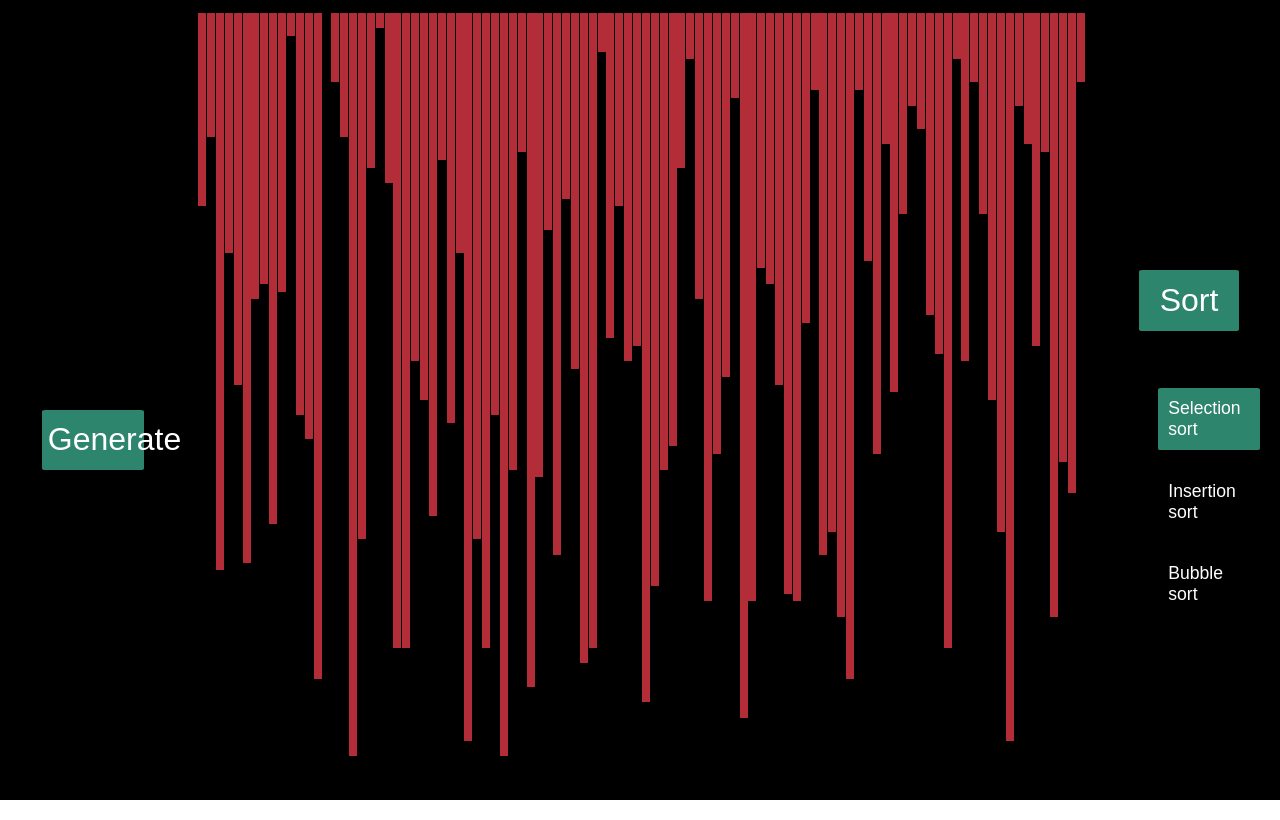
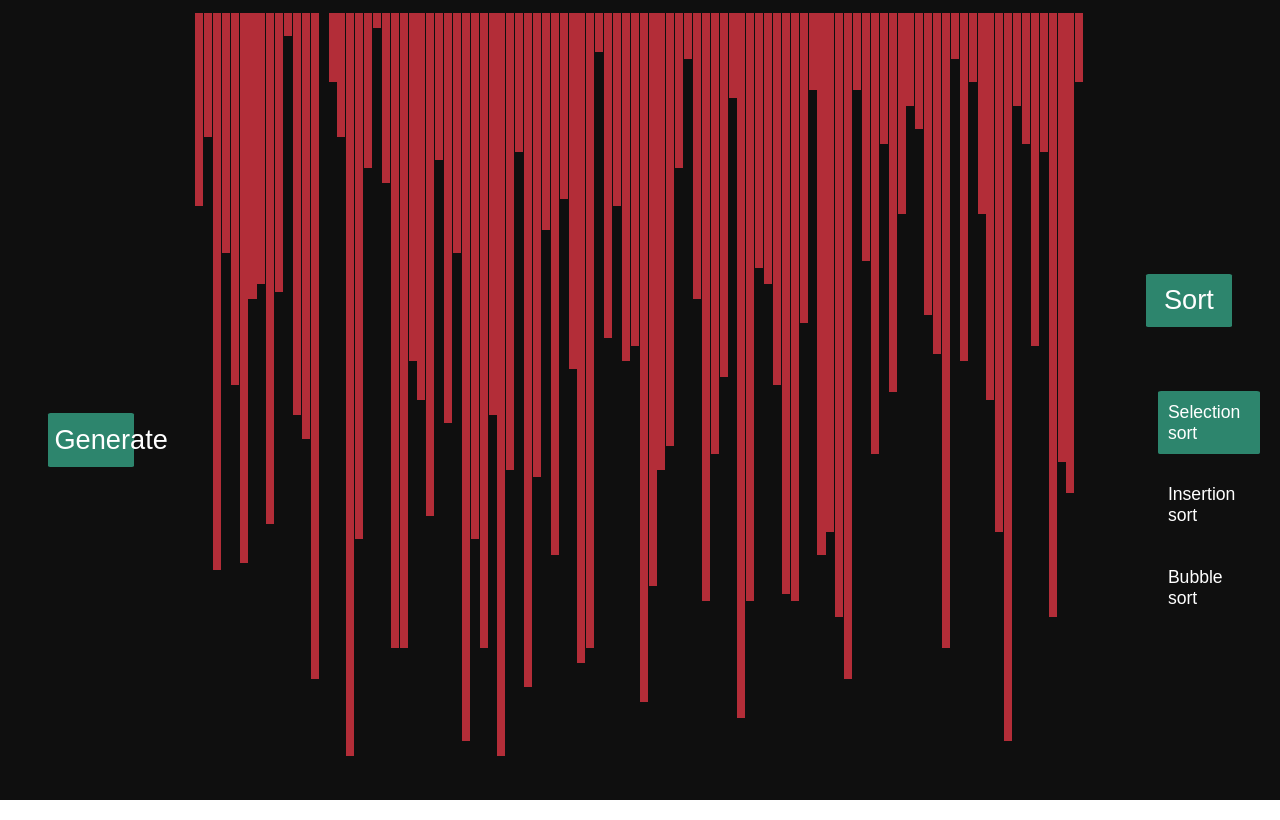
Before and after one commit to Kaledi03/sorting-algorithm-visualization-CS50-final-project, a plain HTML site: page index.html in a window 1280 px wide. Drawn offline with Linux system fonts and the light colour scheme.

```diff
--- a/script.js
+++ b/script.js
@@ -144,7 +144,6 @@
 with the value at index 'element2'
 */
 function swap(element1, element2) {
-    //TODO - VISUALIZATION OF THE SWAP
     let temp = array[element1];
     array[element1] = array[element2];
     array[element2] = temp;
--- a/style.css
+++ b/style.css
@@ -1,7 +1,7 @@
 .container{
     position: absolute;
     top: 0; right: 0; bottom: 0; left: 0%;
-    background: #000000;
+    background: #0f0f0f;
     display: flex;
 }
 
@@ -30,10 +30,10 @@
 }
 
 button{
-    height: 8%;
-    width: 70%;
-    font-size: 200%;
-    margin: 15%;
+    height: 7%;
+    width: 60%;
+    font-size: 170%;
+    margin: 20%;
     background-color: #2d856d;
     color: white;
     font-family: sans-serif, Bold;
```
Also changed, not shown: 1 other file.
